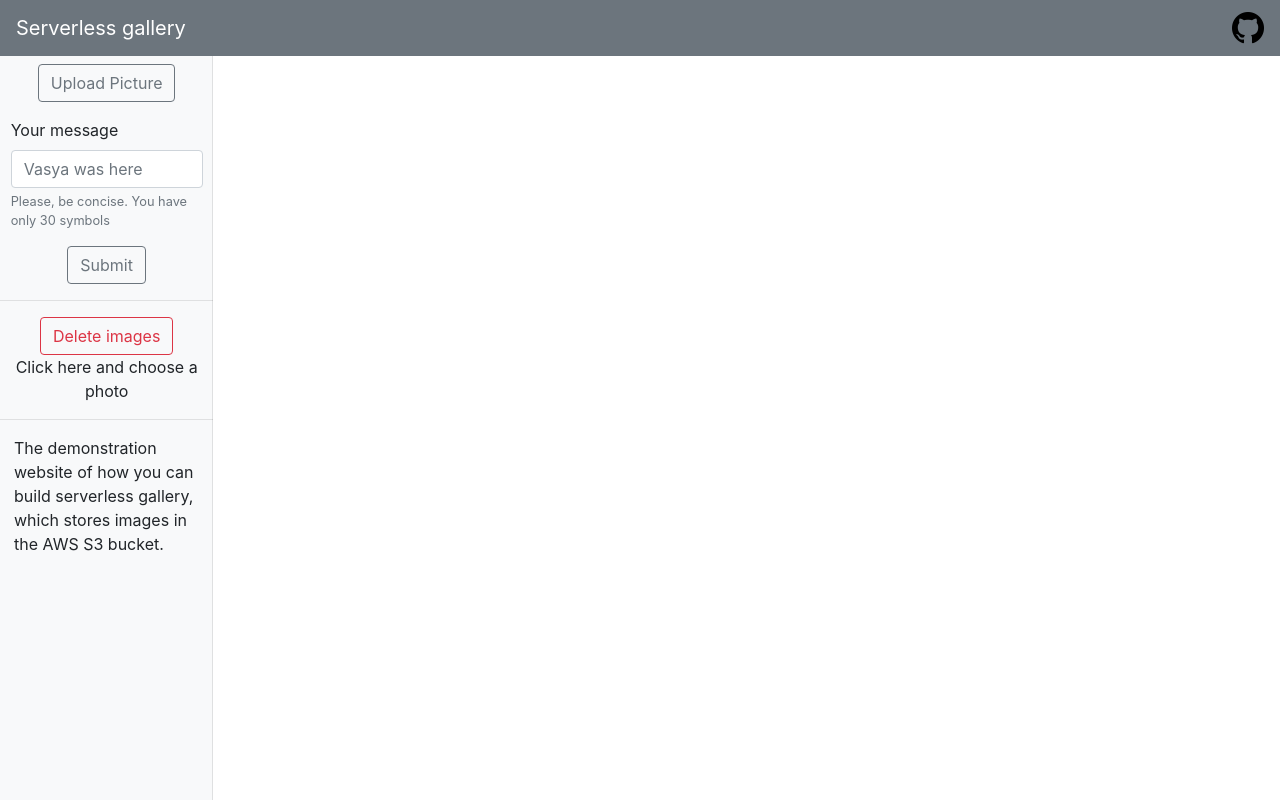
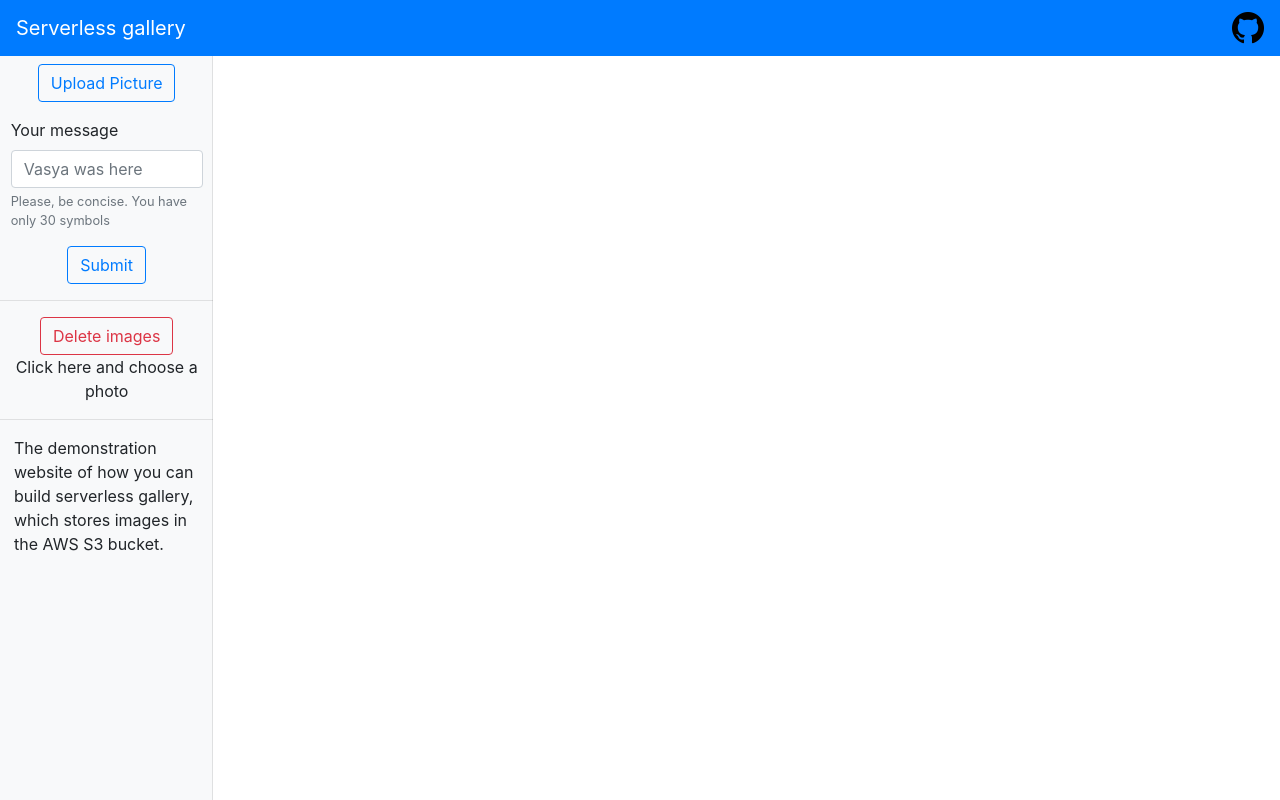
Before and after one commit to VanishMax/serverless-gallery, a plain HTML site: page index.html in a window 1280 px wide. Drawn offline with nearby package versions, Linux system fonts and the light colour scheme; no server answers.

Commit message:
Tired of gray. Now its blue

```diff
--- a/index.html
+++ b/index.html
@@ -9,7 +9,7 @@
     <title>Serverless Gallery</title>
 </head>
 <body>
-<nav class="navbar navbar-dark bg-secondary fixed-top">
+<nav class="navbar navbar-dark bg-primary fixed-top">
     <a class="navbar-brand" href="#">
         Serverless gallery
     </a>
@@ -27,7 +27,7 @@
                <form action="http://serverlessgallery.s3.amazonaws.com/" method="post"
                      id="uploadFile" enctype="multipart/form-data">
                    <div class="row justify-content-center">
-                       <button type="button" class="btn btn-outline-secondary">
+                       <button type="button" class="btn btn-outline-primary">
                            Upload Picture
                            <input type="hidden" name="key" id="keyInput" value="">
 
@@ -48,7 +48,7 @@
                    </div>
 
                    <div class="row justify-content-center">
-                       <input type="submit" name="btnSubmit" onclick="handleSubmit()" class="btn btn-outline-secondary">
+                       <input type="submit" name="btnSubmit" onclick="handleSubmit()" class="btn btn-outline-primary">
                    </div>
                    <div class="container-fluid" align="center">
                        <p id="submitMessage" class="text-danger"></p>
@@ -104,7 +104,7 @@
             </div>
             <div class="modal-footer">
                 <button type="button" class="btn btn-danger" onclick="deleteImage()">Delete</button>
-                <button type="button" class="btn btn-secondary closeModal" data-dismiss="modal">Close</button>
+                <button type="button" class="btn btn-primary closeModal" data-dismiss="modal">Close</button>
             </div>
         </div>
     </div>
```
